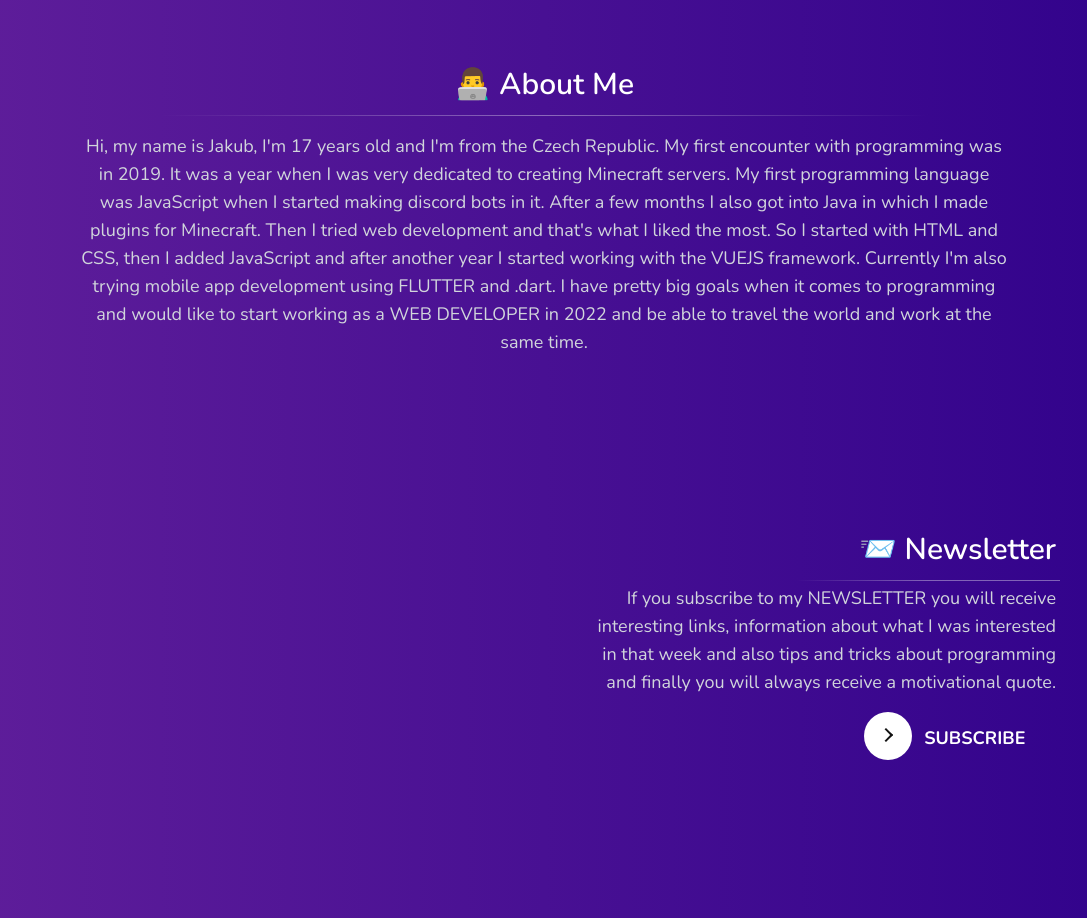
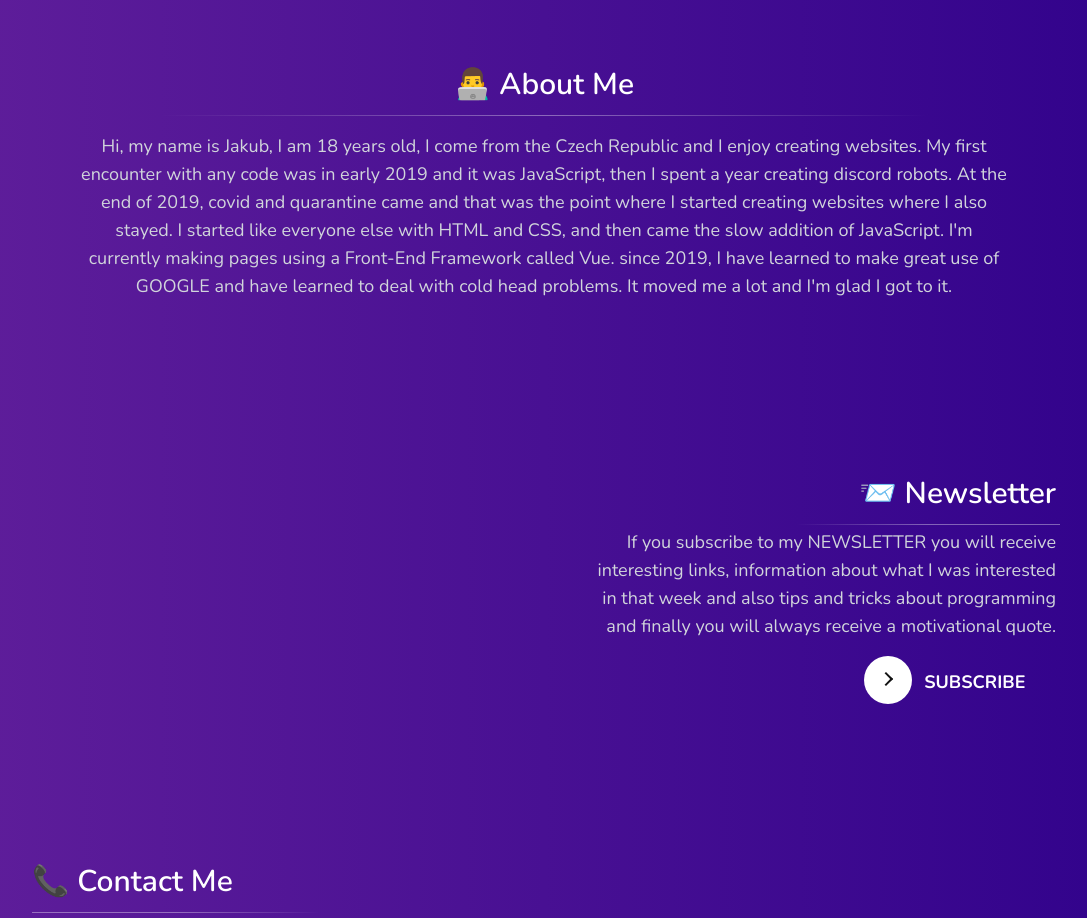
Before and after one commit to Jakub200CZ/portfolio, a Vue app: page / in a window 1280 px wide. Shown: the part 1380-2298 px from the top of the page, without its empty margins (96-1183 px from the left). Built offline with nearby package versions, Linux system fonts and the light colour scheme.

Commit message:
Change Aboutme.vue text & edit readme.md

```diff
--- a/src/components/aboutme.vue
+++ b/src/components/aboutme.vue
@@ -7,18 +7,16 @@
     </div>
 
     <p class="text-lg mx-14 xl:mx-44 md:mx-20 sm:mx-32 mt-4 pb-4 text-gray-300">
-      Hi, my name is Jakub, I'm 17 years old and I'm from the Czech Republic. My
-      first encounter with programming was in 2019. It was a year when I was
-      very dedicated to creating Minecraft servers. My first programming
-      language was JavaScript when I started making discord bots in it. After a
-      few months I also got into Java in which I made plugins for Minecraft.
-      Then I tried web development and that's what I liked the most. So I
-      started with HTML and CSS, then I added JavaScript and after another year
-      I started working with the VUEJS framework. Currently I'm also trying
-      mobile app development using FLUTTER and .dart. I have pretty big goals
-      when it comes to programming and would like to start working as a WEB
-      DEVELOPER in 2022 and be able to travel the world and work at the same
-      time.
+      Hi, my name is Jakub, I am 18 years old, I come from the Czech Republic
+      and I enjoy creating websites. My first encounter with any code was in
+      early 2019 and it was JavaScript, then I spent a year creating discord
+      robots. At the end of 2019, covid and quarantine came and that was the
+      point where I started creating websites where I also stayed. I started
+      like everyone else with HTML and CSS, and then came the slow addition of
+      JavaScript. I'm currently making pages using a Front-End Framework called
+      Vue. since 2019, I have learned to make great use of GOOGLE and have
+      learned to deal with cold head problems. It moved me a lot and I'm glad I
+      got to it.
     </p>
   </div>
 </template>
```
Also changed, not shown: 1 other file (tests, documents, lock files or other folders).
